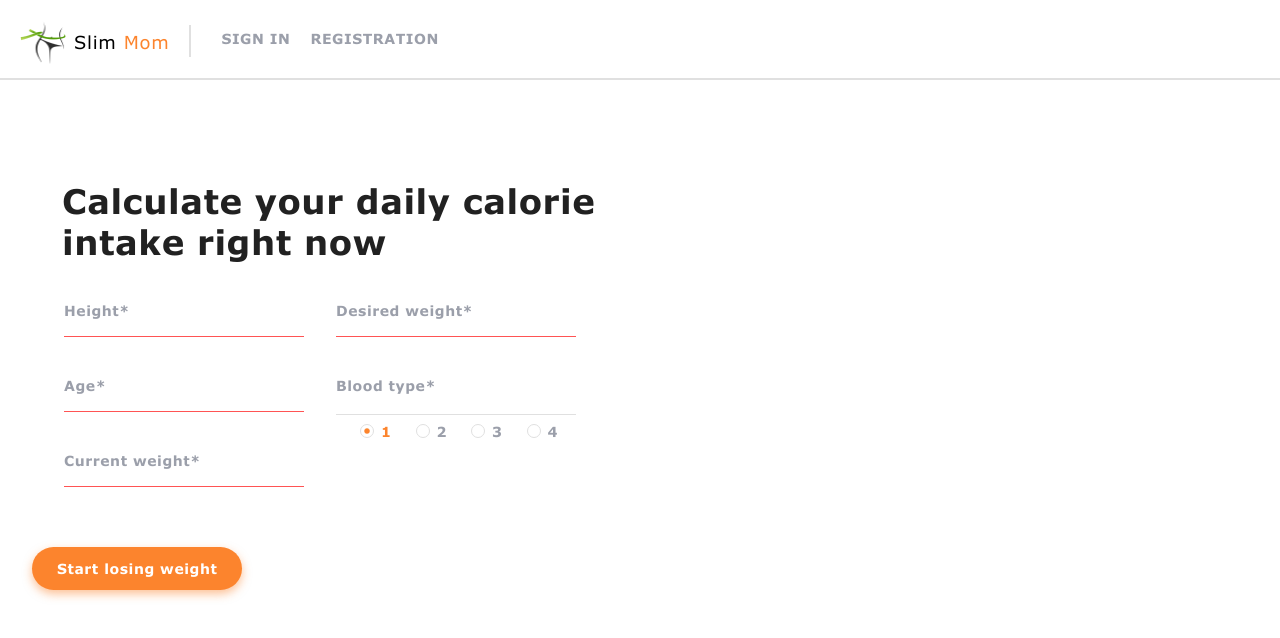
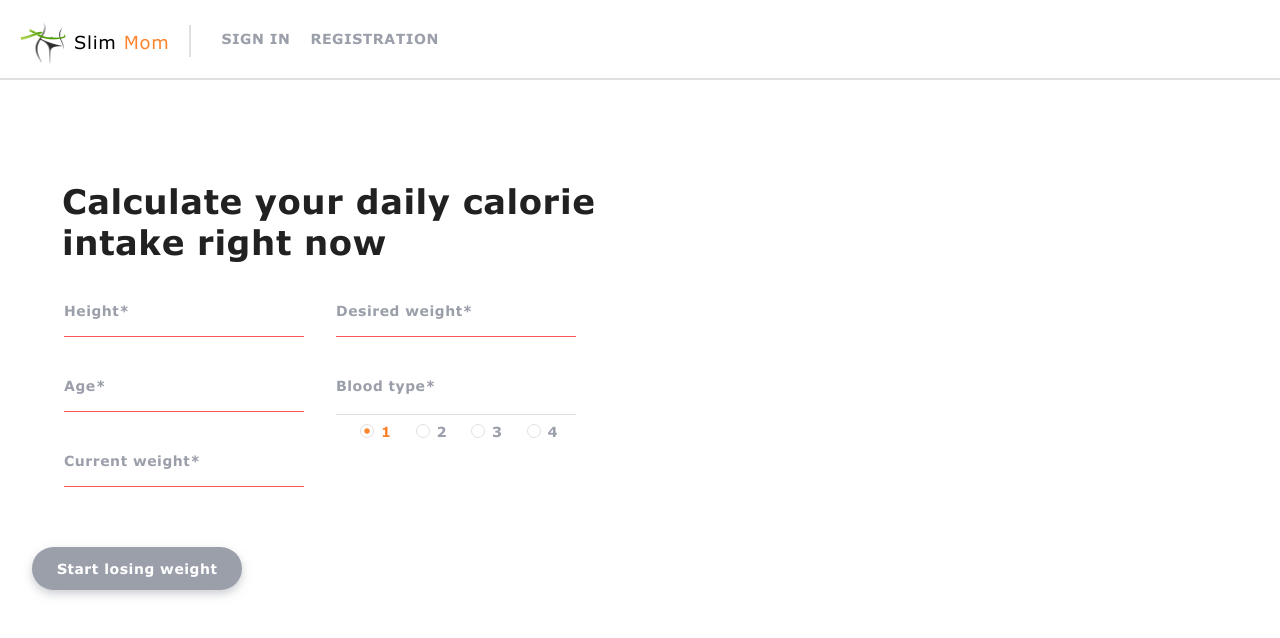
Before and after one commit to MarinaTripetska/slim-mom-front, a React (Create React App) app: page / in a window 1280 px wide. Shown: the top 638 px of the page. Built offline with nearby package versions, Linux system fonts and the light colour scheme.

Commit message:
Another validation fix

```diff
--- a/src/components/Button/Button.jsx
+++ b/src/components/Button/Button.jsx
@@ -1,5 +1,9 @@
 import { Btn } from './Button.styles';
 
-export default function Button({ onClickHandler, btnText }) {
-  return <Btn onClick={onClickHandler}>{btnText}</Btn>;
+export default function Button({ onClickHandler, btnText, type, disabled }) {
+  return (
+    <Btn onClick={onClickHandler} type={type} disabled={disabled}>
+      {btnText}
+    </Btn>
+  );
 }
--- a/src/components/Button/Button.styles.js
+++ b/src/components/Button/Button.styles.js
@@ -19,6 +19,10 @@ export const ButtonStylePlh = css`
   &:hover,
   :focus {
     background: #f56905;
+  }
+  &:disabled {
+    background: #9b9faa;
+    box-shadow: 0px 4px 10px #9b9faa83;
   }
 `;
 
--- a/src/components/DailyCaloriesForm/DailyCaloriesForm.jsx
+++ b/src/components/DailyCaloriesForm/DailyCaloriesForm.jsx
@@ -15,6 +15,7 @@ import {
 
 export default function DailyCaloriesForm({ onFormSubmit, userInfo = false }) {
   const [selectedBldType, setSelectedBlbType] = useState('1');
+  const [btnIsDisabled, setBtnIsDisabled] = useState(true);
   let formIsValid = false;
 
   const onBldTypeSelect = event => {
@@ -33,12 +34,15 @@ export default function DailyCaloriesForm({ onFormSubmit, userInfo = false }) {
 
   const validate = values => {
     const { height, age, desiredWeight, currentWeight, bldType } = values;
-    if (!height || height < 100 || height > 250) return;
-    if (!age || age < 18 || age > 100) return;
-    if (!currentWeight || currentWeight < 20 || currentWeight > 500) return;
-    if (!desiredWeight || desiredWeight < 20 || desiredWeight > 500) return;
+    if (!height || height < 100 || height > 250) return setBtnIsDisabled(true);
+    if (!age || age < 18 || age > 100) return setBtnIsDisabled(true);
+    if (!currentWeight || currentWeight < 20 || currentWeight > 500)
+      return setBtnIsDisabled(true);
+    if (!desiredWeight || desiredWeight < 20 || desiredWeight > 500)
+      return setBtnIsDisabled(true);
     if (!bldType) values.bldType = selectedBldType - 0;
-    return (formIsValid = true);
+    formIsValid = true;
+    if (formIsValid) setBtnIsDisabled(false);
   };
 
   return (
@@ -172,7 +176,11 @@ export default function DailyCaloriesForm({ onFormSubmit, userInfo = false }) {
           </LblDiv1>
 
           <BtnDiv>
-            <Button type="submit" btnText="Start losing weight" />
+            <Button
+              type={'submit'}
+              disabled={btnIsDisabled}
+              btnText="Start losing weight"
+            />
           </BtnDiv>
         </DCForm>
       </FormDiv>
--- a/src/components/DailyCaloriesForm/DailyCaloriesForm.styles.js
+++ b/src/components/DailyCaloriesForm/DailyCaloriesForm.styles.js
@@ -84,6 +84,10 @@ const TextInp = styled(Field)`
   &:invalid {
     border-bottom: 1px solid rgba(255, 0, 0, 0.671);
   }
+  &::-webkit-outer-spin-button,
+  ::-webkit-inner-spin-button {
+    -webkit-appearance: none;
+  }
 `;
 
 const BlList = styled.ul`
```
